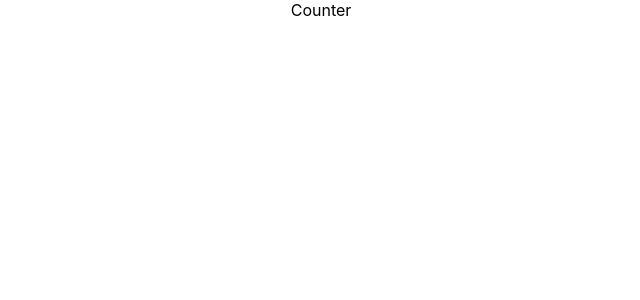
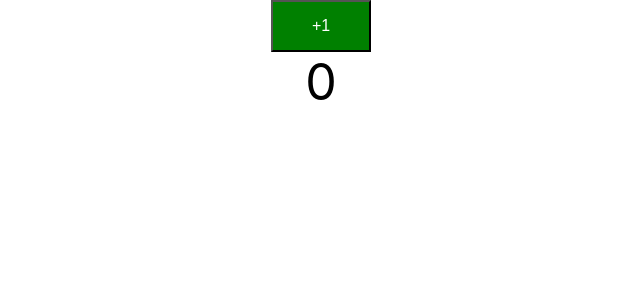
Before and after one commit to yadnyesh/todo-app, a React (Create React App) app: page / in a window 1280 px wide. Shown: the top 300 px of the page, without its empty margins (319-959 px from the left). Built offline with nearby package versions, Linux system fonts and the light colour scheme.

Commit message:
15 - Start Counter component

```diff
--- /dev/null
+++ b/src/components/counter/Counter.css
@@ -0,0 +1,12 @@
+button {
+    background-color: green;
+    font-size : 16px;
+    padding : 15px 30px;
+    color : white;
+    width : 100px;
+}
+
+.count {
+    font-size : 50px;
+    padding : 15px 30px;
+}
--- a/src/components/counter/Counter.jsx
+++ b/src/components/counter/Counter.jsx
@@ -1,9 +1,12 @@
-import React, {Component} from 'react';
+import React, {Component} from 'react'
+import './Counter.css'
+
 
 function Counter() {
     return (
       <div className="counters">
-        Counter
+        <button>+1</button><br></br>
+        <span className="count">0</span>
       </div>
     );
   }
--- a/src/components/learning-examples/FirstComponent.jsx
+++ b/src/components/learning-examples/FirstComponent.jsx
@@ -1,5 +1,4 @@
-import React, {Component} from 'react';
-
+import React, {Component} from 'react'
 class FirstComponent extends Component {
     render() {
       return (
```
